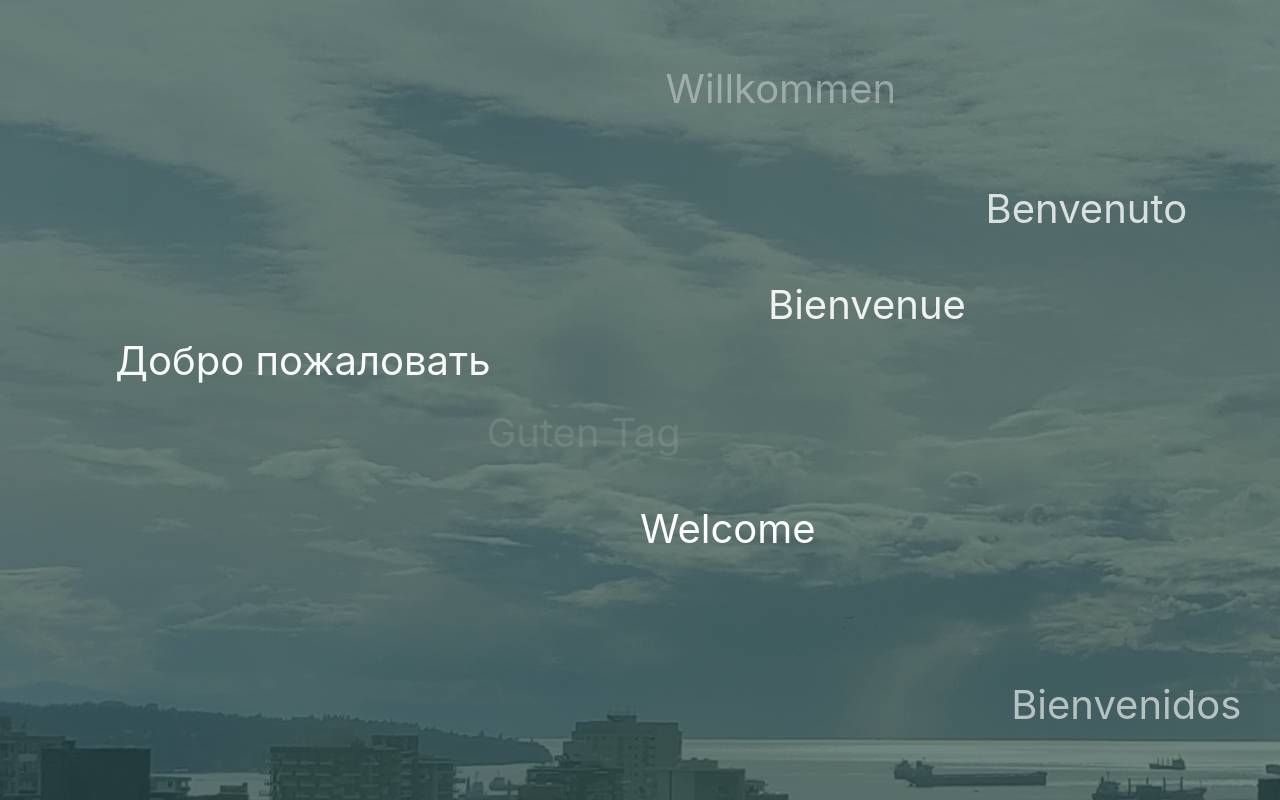
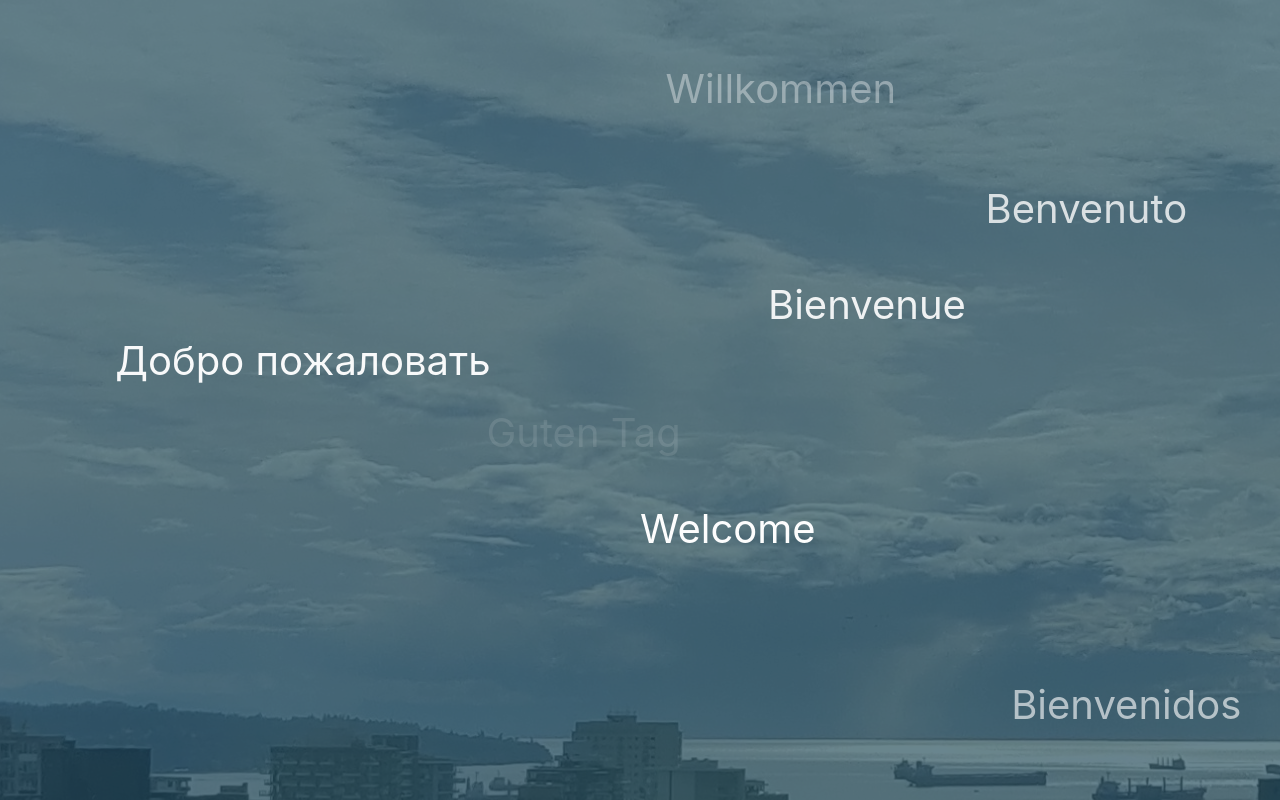
Before and after one commit to pavel-piatetskii/portfolio-site, a React (Create React App) app: page / in a window 1280 px wide. Built offline with nearby package versions, Linux system fonts and the light colour scheme.

Commit message:
Chage styling

```diff
--- a/src/components/App.scss
+++ b/src/components/App.scss
@@ -9,7 +9,7 @@
   flex-direction: column;
   align-items: center;
   justify-content: center;
-  font-size: 2.5vh;
+  font-size: 18pt;
   color: white;
   min-height: 99vh;
   width: 100%;
@@ -24,7 +24,8 @@
 .background-c {
   position: fixed;
   inset: 0;
-  background-color: darkslategray;
+  //background-color: darkslategray;
+  background-color: rgb(40, 80, 100);
   z-index: -1;
 }
 
@@ -44,7 +45,7 @@
   }
 }
 
-div, article, section {
+div, article, section, footer {
   display: flex;
 }
 
--- a/src/components/Footer.scss
+++ b/src/components/Footer.scss
@@ -1,7 +1,8 @@
 .footer {
   border-top: 2px solid white;
-  font-size: 1em;
   height: 6vh;
+  justify-content: center;
+  align-items: center;
 
   &__txt {
     font-size: 0.8em;
--- a/src/components/Homepage.scss
+++ b/src/components/Homepage.scss
@@ -22,6 +22,7 @@
 
   &__image {
     margin-top: 75px;
+    border: 10px slategray inset;
     border-radius: 50%;
   }
 
--- a/src/components/NavBar.scss
+++ b/src/components/NavBar.scss
@@ -9,11 +9,12 @@
 
 
     &__menu-item {
+      display: flex;
       cursor: pointer;
       width: 100%;
-      //height: 2rem;
       margin: 0;
-      padding: 1rem 0;
+      justify-content: center;
+      align-items: center;
 
       &:hover {
         background-color: White;
```
